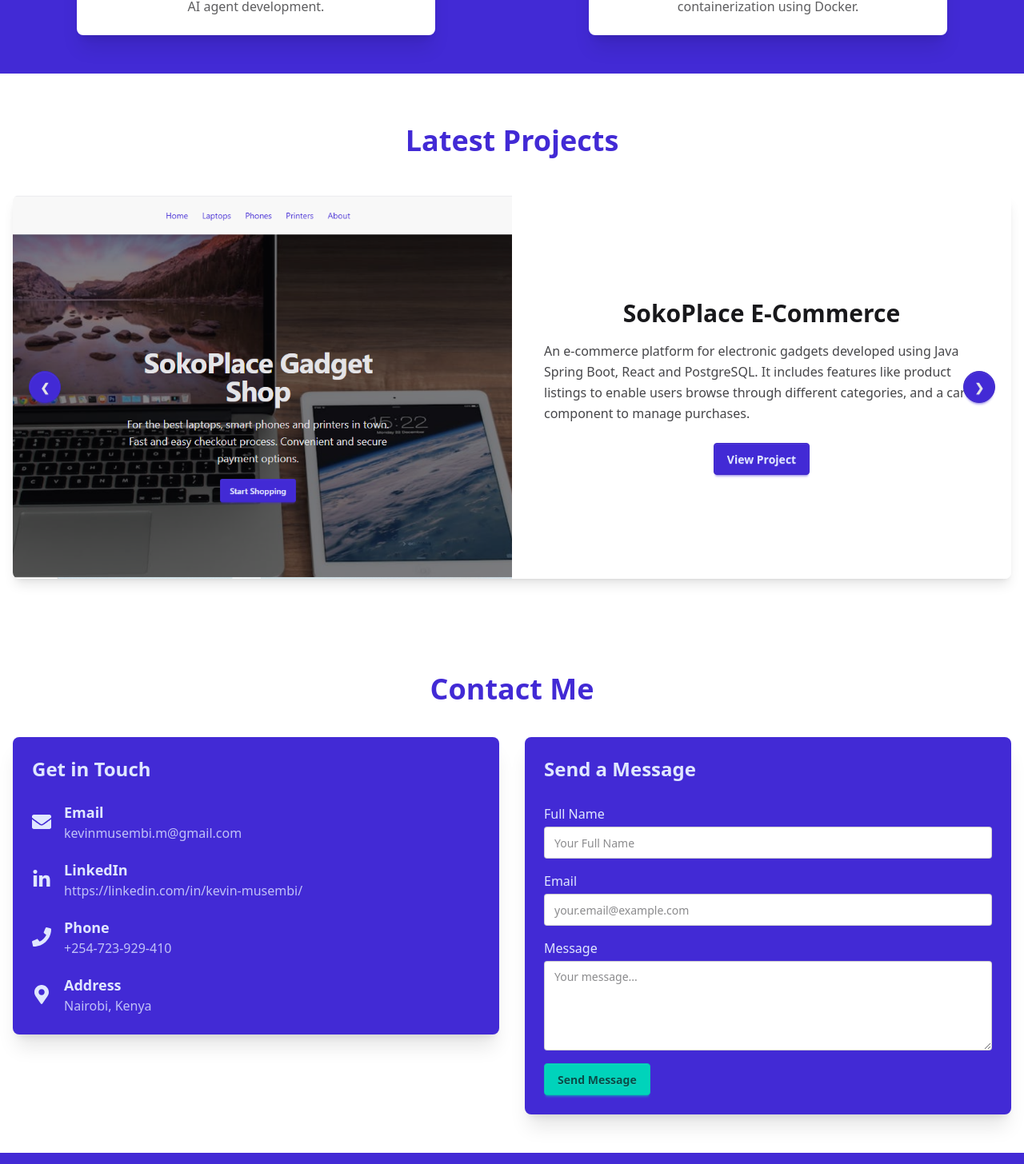
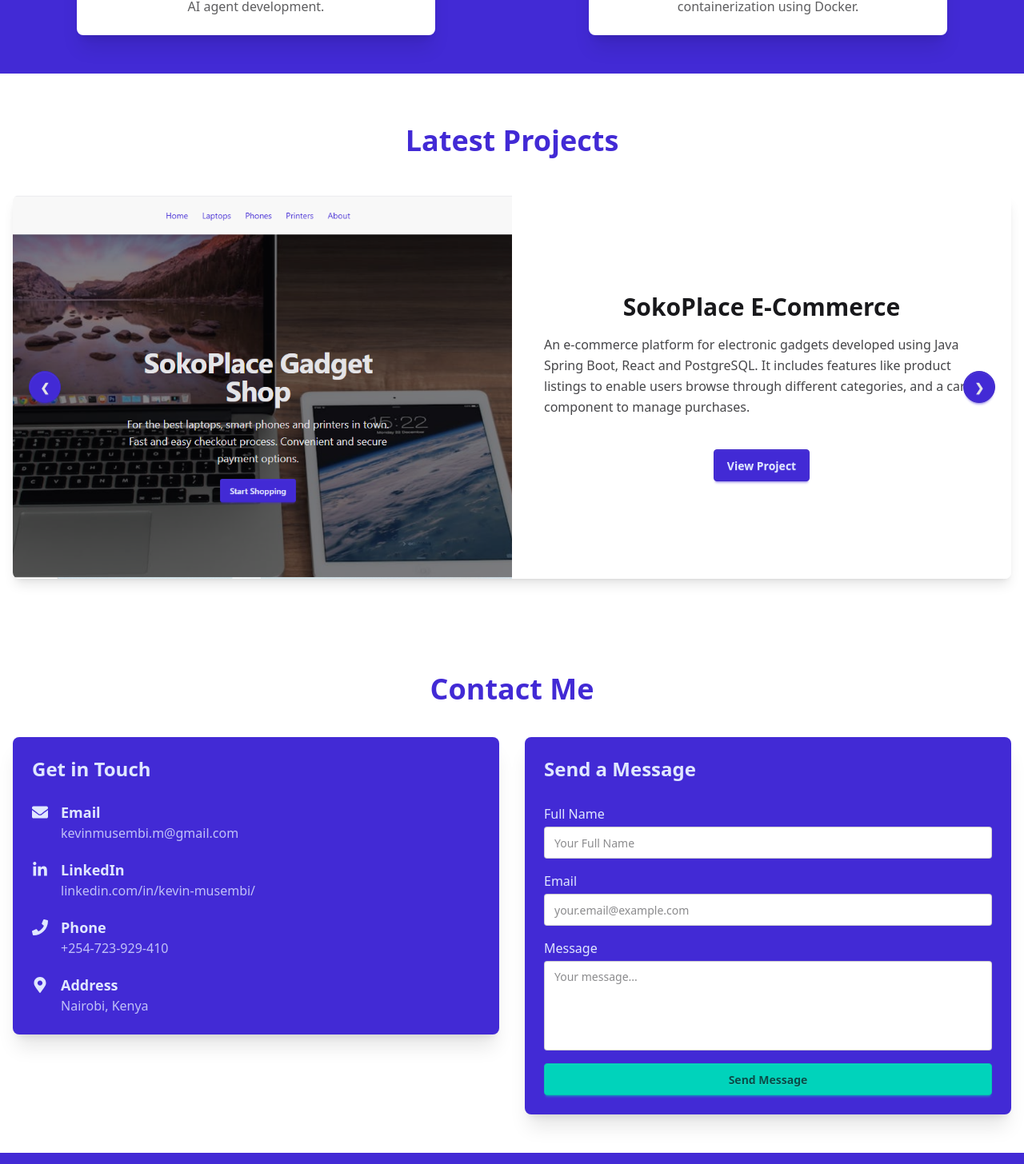
Before and after one commit to K-Musembi/personal-portfolio, a React (Vite) app: page / in a window 1280 px wide. Shown: the part 1870-3326 px from the top of the page at 80% size. Built offline with nearby package versions, Linux system fonts and the light colour scheme.

Commit message:
changes for responsive design

```diff
--- a/src/components/About.jsx
+++ b/src/components/About.jsx
@@ -7,12 +7,12 @@ const About = () => {
       <h1 className="text-4xl font-bold text-center text-primary mb-12">
         About Me
       </h1>
-      <div className="flex flex-col md:flex-row gap-8 items-start">
+      <div className="flex flex-col-reverse md:flex-row gap-8 items-start">
         {/* Left Side */}
         <div className="md:w-1/2 space-y-6">
           <p className="text-lg leading-relaxed">
-            I'm a tech enthusiast with more than 3 years of
-            experience in software development. I am passionate about building digital solutions that serve a useful purpose by addressing actual needs. I motivate myself to learn and grow by staying up to date with the latest trends.
+            I'm a tech enthusiast with more than 2 years of
+            experience as a software developer. I am passionate about building digital solutions that serve a useful purpose by addressing actual needs. I motivate myself to learn and grow by staying up to date with the latest trends.
           </p>
           <p className="text-lg leading-relaxed">
             My main interests include Backend Development, Cloud Computing and Artificial Intelligence. I'm always eager to contribute to projects that drive innovation and make a positive impact. Other interests include reading and exploring.
--- a/src/components/Contacts.jsx
+++ b/src/components/Contacts.jsx
@@ -22,97 +22,100 @@ const Contacts = () => {
   };
 
   return (
-    <div className="container mx-auto px-4 py-12">
-      <h1 className="text-4xl font-bold text-center text-primary mb-10">
+    <div className="container mx-auto px-4 py-8 md:py-12">
+      <h1 className="text-2xl md:text-4xl font-bold text-center text-primary mb-6 md:mb-10">
         Contact Me
       </h1>
-      <div className="flex flex-col md:flex-row gap-8 items-start">
+      <div className="flex flex-col md:flex-row gap-6 md:gap-8 items-start">
 
-        <div className="card md:w-1/2 bg-primary text-primary-content shadow-xl">
-          <div className="card-body p-6">
-            <h2 className="card-title text-2xl mb-4">Get in Touch</h2>
+        <div className="card w-full md:w-1/2 bg-primary text-primary-content shadow-xl">
+          <div className="card-body p-4 md:p-6">
+            <h2 className="card-title text-xl md:text-2xl mb-3 md:mb-4">Get in Touch</h2>
 
-            <div className="flex items-center space-x-4 mb-3">
-              <FaEnvelope size={24} />
-              <div>
-                <p className="font-semibold text-lg">Email</p>
-                <a href="mailto:your.email@example.com" className="link link-hover text-primary-content/80 text-base">
+            <div className="flex items-start space-x-3 md:space-x-4 mb-3">
+              <FaEnvelope size={20} className="mt-1 flex-shrink-0" />
+              <div className="min-w-0 flex-1">
+                <p className="font-semibold text-base md:text-lg">Email</p>
+                <a href="mailto:kevinmusembi.m@gmail.com" className="link link-hover text-primary-content/80 text-sm md:text-base break-all">
                   kevinmusembi.m@gmail.com
                 </a>
               </div>
             </div>
 
-            <div className="flex items-center space-x-4 mb-3">
-              <FaLinkedinIn size={24} />
-              <div>
-                <p className="font-semibold text-lg">LinkedIn</p>
-                <a href="https://linkedin.com/in/kevin-musembi/" className="link link-hover text-primary-content/80 text-base">
-                  https://linkedin.com/in/kevin-musembi/
+            <div className="flex items-start space-x-3 md:space-x-4 mb-3">
+              <FaLinkedinIn size={20} className="mt-1 flex-shrink-0" />
+              <div className="min-w-0 flex-1">
+                <p className="font-semibold text-base md:text-lg">LinkedIn</p>
+                <a href="https://linkedin.com/in/kevin-musembi/" className="link link-hover text-primary-content/80 text-sm md:text-base break-all">
+                  linkedin.com/in/kevin-musembi/
                 </a>
               </div>
             </div>
 
-            <div className="flex items-center space-x-4 mb-3">
-              <FaPhone size={24} />
-              <div>
-                <p className="font-semibold text-lg">Phone</p>
-                <a href="tel:+1234567890" className="link link-hover text-primary-content/80 text-base">
+            <div className="flex items-start space-x-3 md:space-x-4 mb-3">
+              <FaPhone size={20} className="mt-1 flex-shrink-0" />
+              <div className="min-w-0 flex-1">
+                <p className="font-semibold text-base md:text-lg">Phone</p>
+                <a href="tel:+254723929410" className="link link-hover text-primary-content/80 text-sm md:text-base">
                   +254-723-929-410
                 </a>
               </div>
             </div>
 
-            <div className="flex items-center space-x-4">
-              <FaMapMarkerAlt size={24} />
-              <div>
-                <p className="font-semibold text-lg">Address</p>
-                <p className="text-primary-content/80 text-base">Nairobi, Kenya</p>
+            <div className="flex items-start space-x-3 md:space-x-4">
+              <FaMapMarkerAlt size={20} className="mt-1 flex-shrink-0" />
+              <div className="min-w-0 flex-1">
+                <p className="font-semibold text-base md:text-lg">Address</p>
+                <p className="text-primary-content/80 text-sm md:text-base">Nairobi, Kenya</p>
               </div>
             </div>
           </div>
         </div>
 
-        <div className="card md:w-1/2 bg-primary text-primary-content shadow-xl">
-          <div className="card-body p-6">
-            <h2 className="card-title text-2xl mb-4">Send a Message</h2>
+        <div className="card w-full md:w-1/2 bg-primary text-primary-content shadow-xl">
+          <div className="card-body p-4 md:p-6">
+            <h2 className="card-title text-xl md:text-2xl mb-3 md:mb-4">Send a Message</h2>
             <form onSubmit={handleSubmit}>
               <div className="form-control mb-3">
                 <label className="label py-1">
-                  <span className="label-text text-primary-content text-base">Full Name</span>
+                  <span className="label-text text-primary-content text-sm md:text-base">Full Name</span>
                 </label>
                 <input
                   type="text"
                   placeholder="Your Full Name"
-                  className="input input-bordered w-full bg-base-100 text-base-content placeholder-base-content/50"
-                  name="from_name" // Added for EmailJS
+                  className="input input-bordered input-sm md:input-md w-full bg-base-100 text-base-content placeholder-base-content/50"
+                  name="from_name"
+                  required
                 />
               </div>
 
               <div className="form-control mb-3">
                 <label className="label py-1">
-                  <span className="label-text text-primary-content text-base">Email</span>
+                  <span className="label-text text-primary-content text-sm md:text-base">Email</span>
                 </label>
                 <input
                   type="email"
                   placeholder="your.email@example.com"
-                  className="input input-bordered w-full bg-base-100 text-base-content placeholder-base-content/50"
-                  name="from_email" // Added for EmailJS
+                  className="input input-bordered input-sm md:input-md w-full bg-base-100 text-base-content placeholder-base-content/50"
+                  name="from_email"
+                  required
                 />
               </div>
 
               <div className="form-control mb-3">
                 <label className="label py-1">
-                  <span className="label-text text-primary-content text-base">Message</span>
+                  <span className="label-text text-primary-content text-sm md:text-base">Message</span>
                 </label>
                 <textarea
-                  className="textarea textarea-bordered h-28 w-full bg-base-100 text-base-content placeholder-base-content/50"
+                  className="textarea textarea-bordered textarea-sm md:textarea-md h-24 md:h-28 w-full bg-base-100 text-base-content placeholder-base-content/50 resize-none"
                   placeholder="Your message..."
-                  name="message" // Added for EmailJS
+                  name="message"
+                  required
                 ></textarea>
               </div>
 
-              <div className="form-control mt-4">
-                <button type="submit" className="btn btn-accent">
+              <div className="form-control mt-3 md:mt-4">
+                <button type="submit" className="btn btn-accent btn-sm md:btn-md w-full">
                   Send Message
                 </button>
               </div>
--- a/src/components/Skills.jsx
+++ b/src/components/Skills.jsx
@@ -6,7 +6,7 @@ const Skills = () => {
       <h1 className="text-4xl font-bold text-center text-base-100 mb-10">
         Services Offered
       </h1>
-      <div className="grid grid-cols-1 md:grid-cols-2 gap-8">
+      <div className="grid grid-cols-1 md:grid-cols-2 gap-8 px-4 md:px-0">
         <div className="card bg-base-100 shadow-xl max-w-md mx-auto">
           <figure className="px-8 pt-8">
             <img
--- a/src/components/SoftwareProjects.jsx
+++ b/src/components/SoftwareProjects.jsx
@@ -47,8 +47,8 @@ const SoftwareProjects = () => {
   };
 
   return (
-    <div className="container mx-auto px-4 py-16"> {/* Consistent padding with Skills.jsx */}
-      <h1 className="text-4xl font-bold text-center text-primary mb-12">
+    <div className="container mx-auto px-4 py-8 md:py-16"> {/* Responsive padding */}
+      <h1 className="text-2xl md:text-4xl font-bold text-center text-primary mb-8 md:mb-12">
         Latest Projects
       </h1>
       <div ref={carouselRef} className="carousel w-full rounded-box shadow-lg"> {/* Added rounded-box and shadow for better appearance */}
@@ -56,38 +56,38 @@ const SoftwareProjects = () => {
           <div
             key={project.id}
             id={project.id}
-            className="carousel-item relative w-full h-[480px] md:h-[400px] lg:h-[480px]" // Responsive height
+            className="carousel-item relative w-full h-[600px] sm:h-[550px] md:h-[400px] lg:h-[480px]" // Improved responsive height
           >
             <div className="flex flex-col md:flex-row w-full h-full">
-              <div className="w-full md:w-1/2 h-1/2 md:h-full bg-base-100">
+              <div className="w-full md:w-1/2 h-2/5 md:h-full bg-base-100">
                 <img
                   src={project.imgSrc}
                   alt={project.title}
                   className="w-full h-full object-cover"
                 />
               </div>
-              <div className="w-full md:w-1/2 h-1/2 md:h-full p-6 md:p-10 flex flex-col justify-center bg-base-100">
-                <h3 className="text-2xl lg:text-3xl font-bold mb-3 md:mb-4 text-neutral-content-focus self-center">
+              <div className="w-full md:w-1/2 h-3/5 md:h-full p-4 md:p-6 lg:p-10 flex flex-col justify-center bg-base-100">
+                <h3 className="text-lg sm:text-xl md:text-2xl lg:text-3xl font-bold mb-2 md:mb-3 lg:mb-4 text-neutral-content-focus text-center">
                   {project.title}
                 </h3>
-                <p className="text-base-content/80 text-sm md:text-base leading-relaxed">
+                <p className="text-base-content/80 text-xs sm:text-sm md:text-base leading-relaxed mb-4">
                   {project.description}
                 </p>
-                <a href={project.url} target="_blank" rel="noopener noreferrer" className="btn btn-primary mt-6 self-center">View Project</a>
+                <a href={project.url} target="_blank" rel="noopener noreferrer" className="btn btn-primary btn-sm md:btn-md mt-2 md:mt-6 self-center">View Project</a>
               </div>
             </div>
             {/* Navigation Buttons */}
-            <div className="absolute left-3 right-3 md:left-5 md:right-5 top-1/2 flex -translate-y-1/2 transform justify-between">
+            <div className="absolute left-2 right-2 md:left-3 md:right-3 lg:left-5 lg:right-5 top-1/2 flex -translate-y-1/2 transform justify-between">
               <button
                 onClick={() => navigateToSlide(project.prev.substring(1))}
-                className="btn btn-circle btn-primary text-neutral-content hover:bg-neutral-focus"
+                className="btn btn-circle btn-sm md:btn-md btn-primary text-neutral-content hover:bg-neutral-focus"
                 aria-label={`Go to previous project slide`}
               >
                 ❮
               </button>
               <button
                 onClick={() => navigateToSlide(project.next.substring(1))}
-                className="btn btn-circle btn-primary text-neutral-content hover:bg-neutral-focus"
+                className="btn btn-circle btn-sm md:btn-md btn-primary text-neutral-content hover:bg-neutral-focus"
                 aria-label={`Go to next project slide`}
               >
                 ❯
```
Also changed, not shown: src/components/Hero.jsx (+5 -5 lines).
